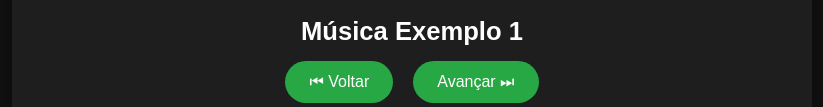
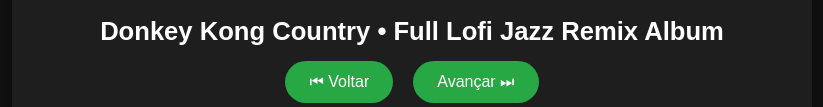
Before and after one commit to diogorbg/Projetos-Html, a plain HTML site: page player/player.html in a window 1280 px wide. Shown: the part 564-671 px from the top of the page, without its empty margins (228-1051 px from the left). Drawn offline with Linux system fonts and the light colour scheme.

Commit message:
Update player.html

```diff
--- a/player/player.html
+++ b/player/player.html
@@ -4,7 +4,7 @@
 <head>
     <meta charset="UTF-8">
     <meta name="viewport" content="width=device-width, initial-scale=1.0">
-    <title>Meu Player de Música</title>
+    <title>Meu Player</title>
     <style>
         * {
             box-sizing: border-box;
@@ -116,14 +116,13 @@
         // Configuração das imagens em 16:9 (Exemplos pegos direto com resolução 1280x720)
         const playlist = [
             {
-                titulo: "Música Exemplo 1",
+                titulo: "Donkey Kong Country • Full Lofi Jazz Remix Album",
                 // artista: "Artista Alpha",
                 audioUrl: "file:///C:/Users/diogo/Music/Donkey%20Kong%20Country%20%E2%80%A2%20Full%20Lofi%20Jazz%20Remix%20Album%20(Cozy%2016-Bit%20Jungle%20Beats)%20-%20Pixel%20Save%20Room%20(youtube).mp3",
                 capaUrl:  "file:///C:/Users/diogo/Music/Donkey%20Kong%20Country%20%E2%80%A2%20Full%20Lofi%20Jazz%20Remix%20Album%20(Cozy%2016-Bit%20Jungle%20Beats)%20-%20Pixel%20Save%20Room%20(youtube).jpg?w=1280&h=720&fit=crop"
             },
             {
                 titulo: "Música Exemplo 2",
-                // artista: "Artista Beta",
                 audioUrl: "https://www.soundhelix.com/examples/mp3/SoundHelix-Song-2.mp3",
                 capaUrl: "https://images.unsplash.com/photo-1511671782779-c97d3d27a1d4?w=1280&h=720&fit=crop"
             },
```
